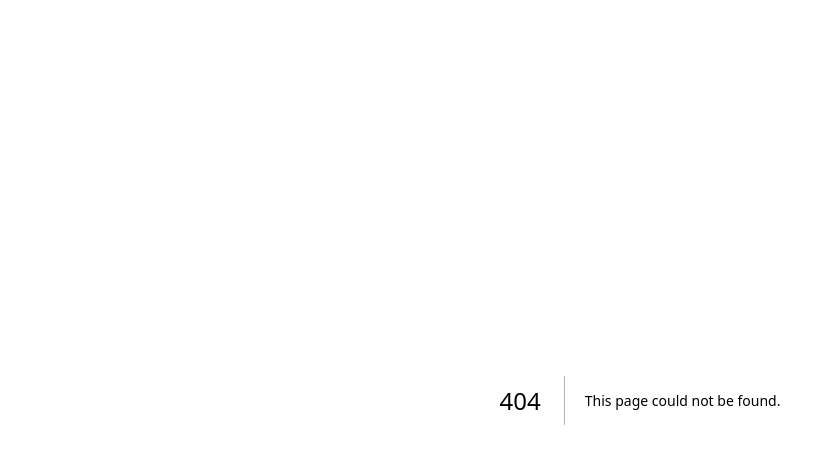
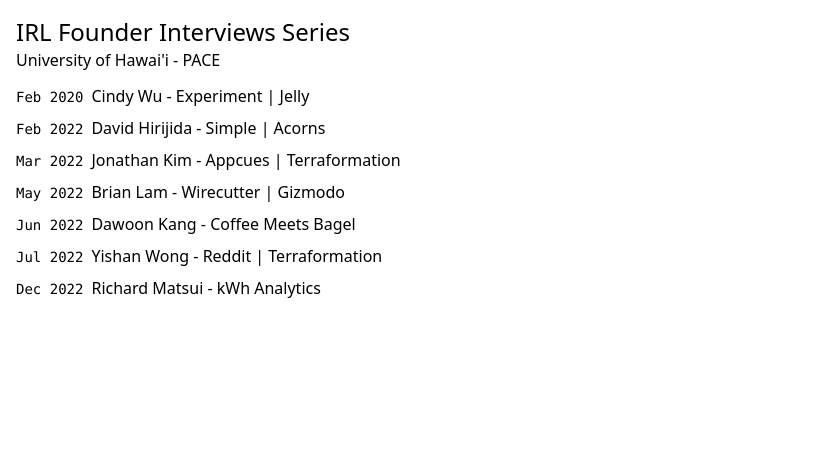
Before and after one commit to cindywu/cindy-wu, a Next.js app: page /softdrinks in a window 1280 px wide. Before the commit this address had no page. Shown: the top 464 px of the page, without its empty margins (0-827 px from the left). Built offline with nearby package versions, Linux system fonts and the light colour scheme.

Commit message:
add /softdrinks

```diff
--- /dev/null
+++ b/components/softdrinks.tsx
@@ -0,0 +1,61 @@
+import React from 'react'
+import Link from 'next/link'
+
+export default function softdrinks() {
+  return (
+    <div className={"w-screen h-screen overflow-auto dark:bg-zinc-800 dark:text-zinc-300"}>
+      <div className={"p-4 max-w-md"}>
+        <div className={"pb-2"}>
+          <h1 className={"text-2xl font-medium"}>IRL Founder Interviews Series</h1>
+          <div className={"dark:text-zinc-500"}>{`University of Hawai'i - PACE`}</div>
+        </div>
+        <Video
+          title="Cindy Wu - Experiment | Jelly"
+          url="https://www.youtube.com/watch?v=O2YcBI-FBZU"
+          date="Feb 2020"
+        />
+        <Video
+          title="David Hirijida - Simple | Acorns"
+          url="https://www.youtube.com/watch?v=Vkh2VAjnxTM"
+          date="Feb 2022"
+        />
+        <Video
+          title="Jonathan Kim - Appcues | Terraformation"
+          url="https://www.youtube.com/watch?v=Xhi0wOgeJoE"
+          date="Mar 2022"
+        />
+        <Video
+          title="Brian Lam - Wirecutter | Gizmodo"
+          url="https://www.youtube.com/watch?v=bMPHn-tvBVI"
+          date="May 2022"
+        />
+        <Video
+          title="Dawoon Kang - Coffee Meets Bagel"
+          url="https://www.youtube.com/watch?v=AXtimirzgUk"
+          date="Jun 2022"
+        />
+        <Video
+          title="Yishan Wong - Reddit | Terraformation"
+          url="https://www.youtube.com/watch?v=nHR5RviqOeA"
+          date="Jul 2022"
+        />
+        <Video
+          title="Richard Matsui - kWh Analytics"
+          url="https://www.youtube.com/watch?v=vptJ6tqu8hw"
+          date="Dec 2022"
+        />
+      </div>
+    </div>
+  )
+}
+
+function Video({ title, url, date } : { title: string, url: string, date: string} ) {
+  return (
+    <div className={"py-1"}>
+      <span className={"font-mono pr-2 text-sm dark:text-zinc-500"}>{date}</span>
+      <Link className={"no-underline hover:underline"} href={url}>
+        <span>{title}</span>
+      </Link>
+    </div>
+  )
+}
--- /dev/null
+++ b/pages/softdrinks/index.tsx
@@ -0,0 +1,8 @@
+import React from 'react'
+import Softdrinks from '../../components/softdrinks'
+
+export default function Index() {
+  return (
+    <Softdrinks />
+  )
+}
```
